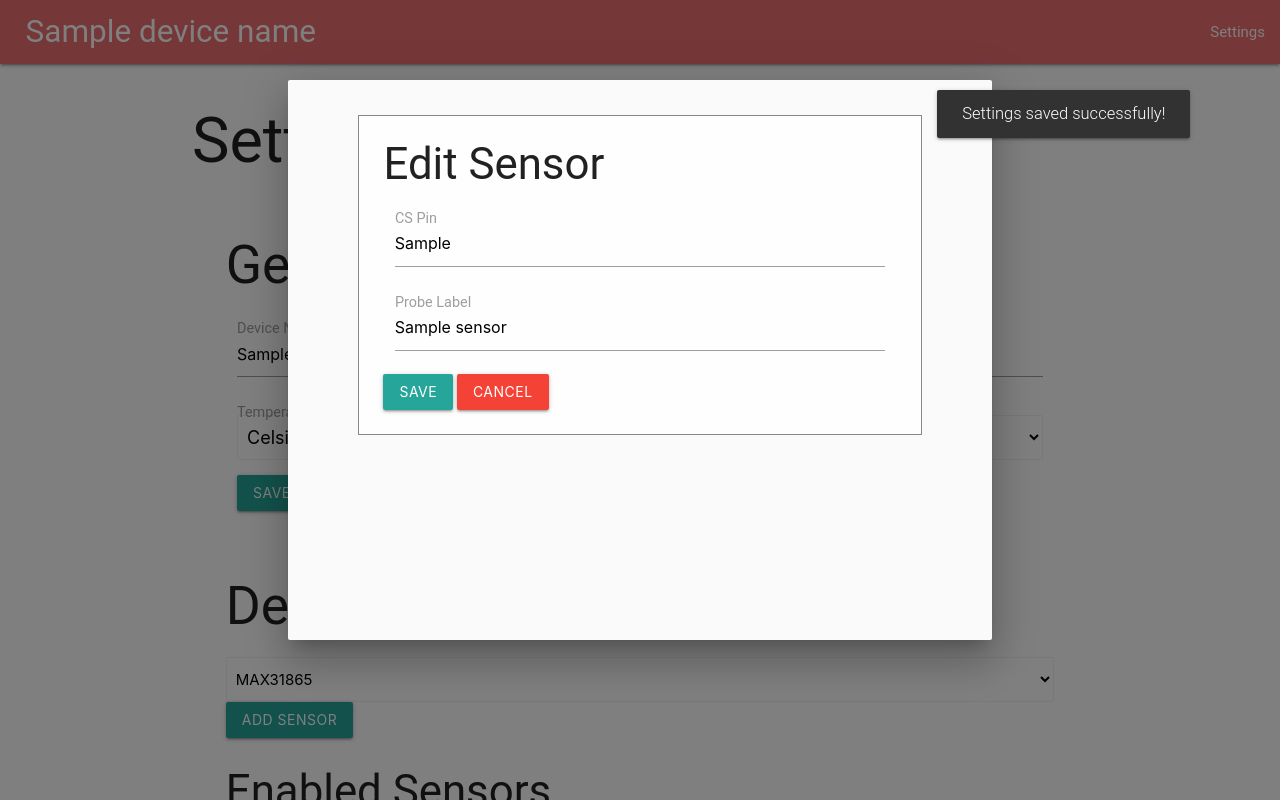
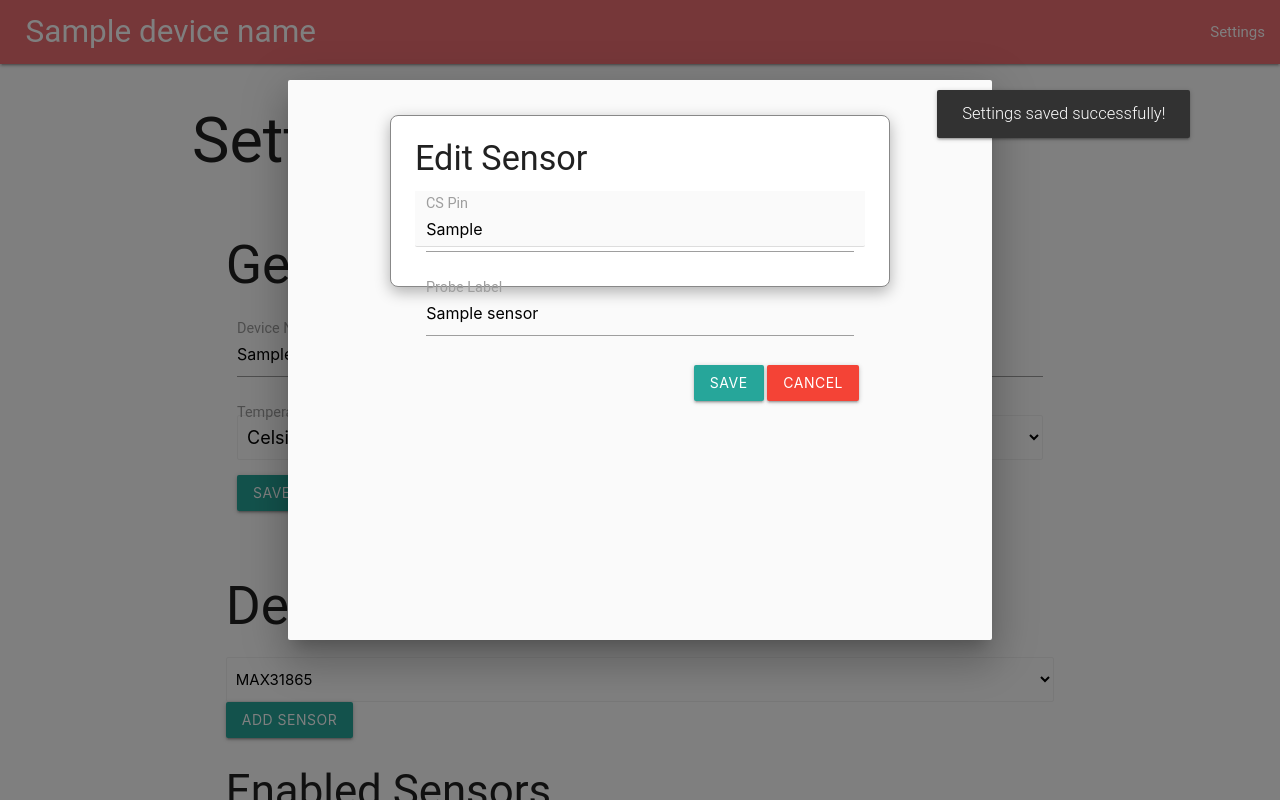
Before and after one commit to Killerphish/MasterPI, a Flask app: template templates/settings.html in a window 1280 px wide, after a click on "EDIT". Run offline with Flask 3, Linux system fonts and the light colour scheme; the template is opened without the code that fills it: most values are stand-ins (such as "Sample title", 1, 10 or a date in 2020).

Commit message:
reduce modal size

```diff
--- a/static/css/style.css
+++ b/static/css/style.css
@@ -59,11 +59,32 @@ label {
 }
 
 .modal-content {
-    background-color: #fefefe;
     margin: 5% auto;
     padding: 20px;
     border: 1px solid #888;
     width: 80%;
+    max-width: 500px;
+    background-color: #fff;
+    box-shadow: 0 5px 15px rgba(0, 0, 0, 0.3);
+    border-radius: 8px;
+}
+
+.modal-header, .modal-footer {
+    padding: 10px;
+    border-bottom: 1px solid #ddd;
+}
+
+.modal-header {
+    border-bottom: none;
+}
+
+.modal-footer {
+    border-top: none;
+    text-align: right;
+}
+
+.modal-footer .btn {
+    margin-left: 10px;
 }
 
 .close {
--- a/static/js/settings.js
+++ b/static/js/settings.js
@@ -370,4 +370,8 @@ document.addEventListener("DOMContentLoaded", function() {
             }
         });
     }
+
+    // Initialize modals
+    const modals = document.querySelectorAll('.modal');
+    M.Modal.init(modals);
 });
--- a/templates/settings.html
+++ b/templates/settings.html
@@ -90,7 +90,7 @@
                         {% for sensor in sensors %}
                         <div id="editSensorModal-{{ loop.index0 }}" class="modal">
                             <div class="modal-content">
-                                <h3>Edit Sensor</h3>
+                                <h4>Edit Sensor</h4>
                                 <form id="editSensorForm-{{ loop.index0 }}" method="POST" action="{{ url_for('save_sensor_settings') }}">
                                     <input type="hidden" name="csrf_token" value="{{ csrf_token }}">
                                     <input type="hidden" name="index" value="{{ loop.index0 }}">
@@ -102,8 +102,10 @@
                                         <input type="text" id="editSensorLabel-{{ loop.index0 }}" name="label" value="{{ sensor.label }}">
                                         <label for="editSensorLabel-{{ loop.index0 }}" class="active">Probe Label</label>
                                     </div>
-                                    <button type="submit" class="btn">Save</button>
-                                    <button type="button" class="btn red modal-close">Cancel</button>
+                                    <div class="modal-footer">
+                                        <button type="submit" class="btn">Save</button>
+                                        <button type="button" class="btn red modal-close">Cancel</button>
+                                    </div>
                                 </form>
                             </div>
                         </div>
```
